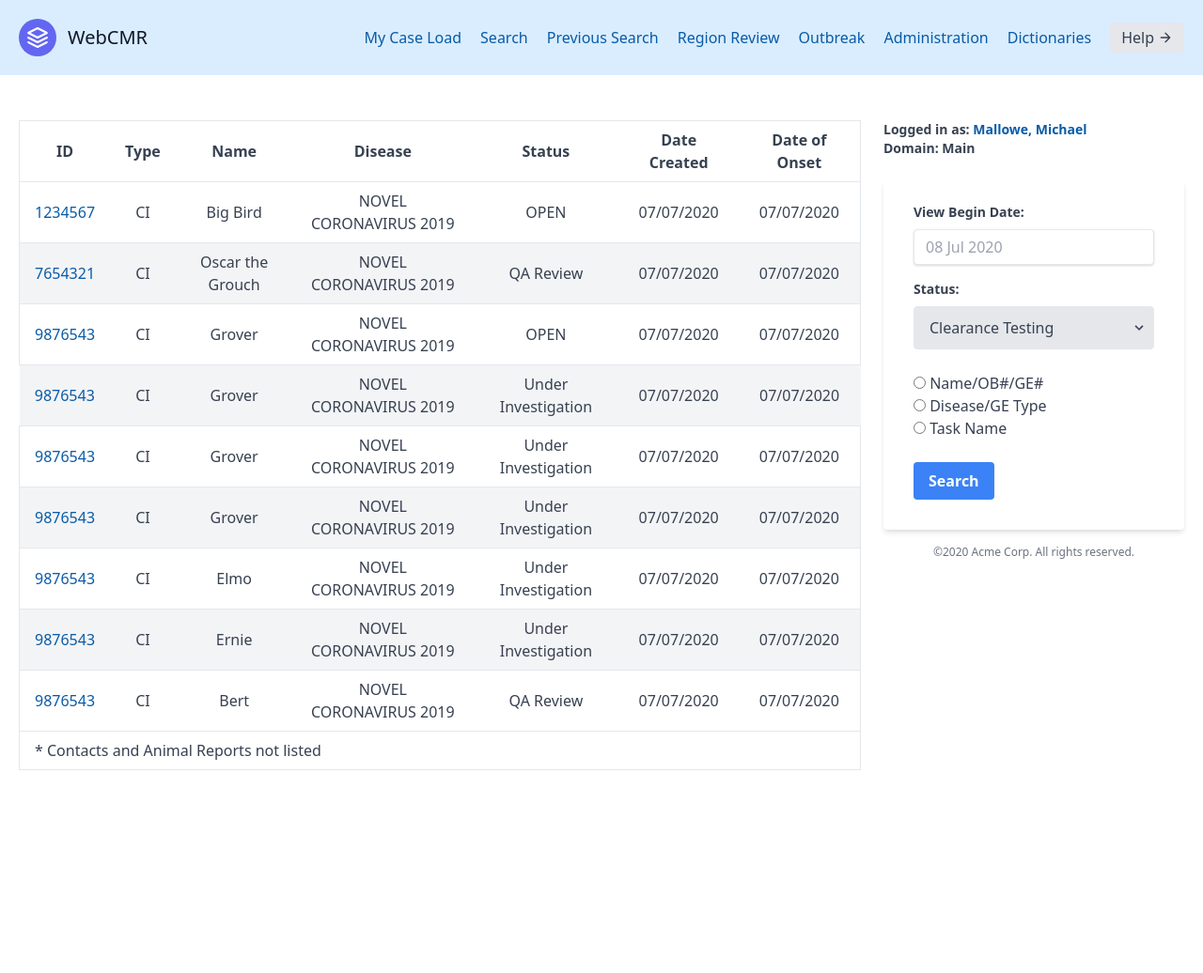
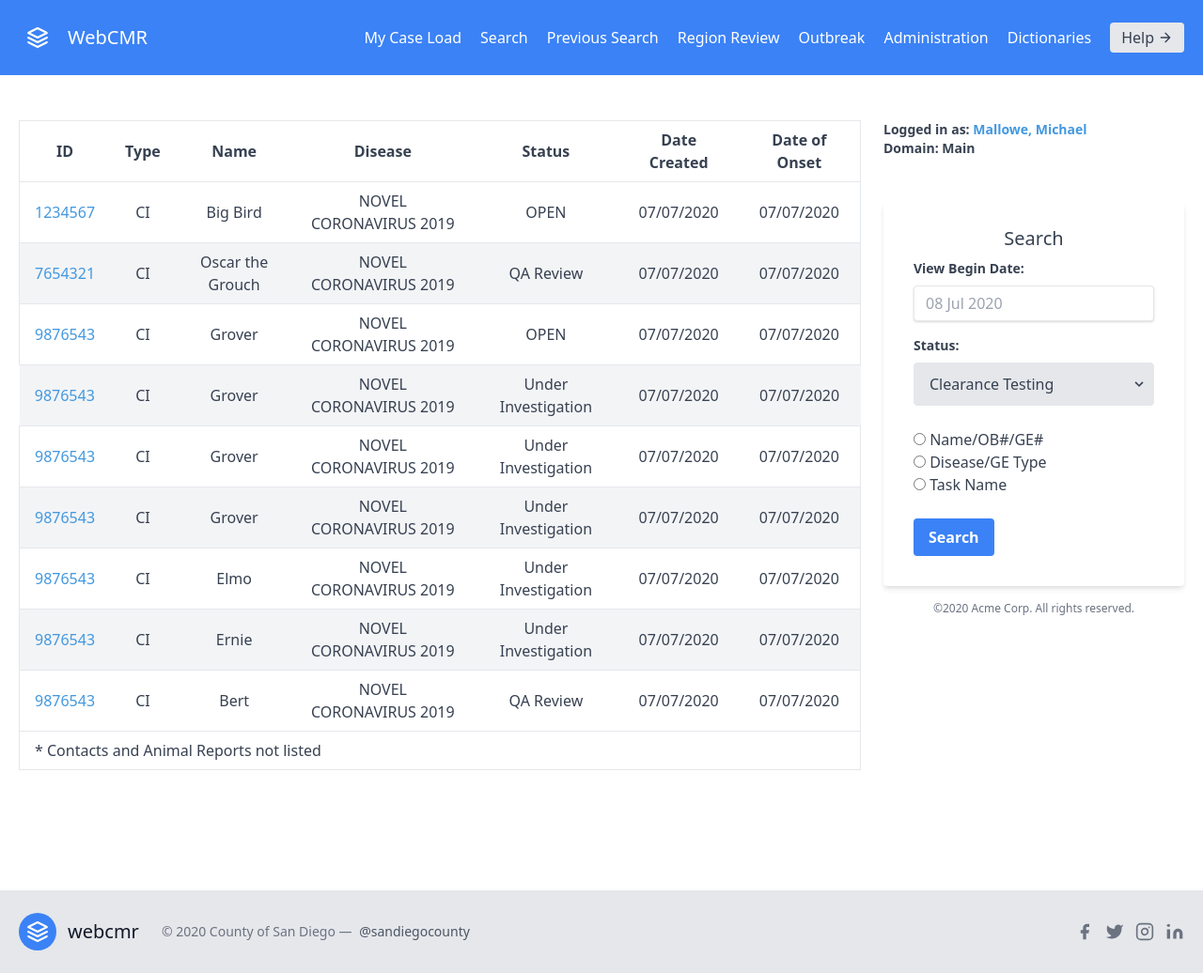
Before and after one commit to mykey007/contact-tracing-redesign, a website: page index.html in a window 1280 px wide. Shown: the whole page at 94% size. Before the commit the page ends 948 px from the top, so only its background shows below. Drawn offline with nearby package versions, Linux system fonts and the light colour scheme.

Commit message:
fixes link ui/ux; adds footer

```diff
--- a/index.html
+++ b/index.html
@@ -9,13 +9,13 @@
     <title>My Case Load - WebCMR</title>
 </head>
 <body>
-    <header class="text-gray-700 body-font">
+    <header class="text-gray-700 body-font bg-blue-500">
         <div class="container mx-auto flex flex-wrap p-5 flex-col md:flex-row items-center">
           <a class="flex title-font font-medium items-center text-gray-900 mb-4 md:mb-0">
-            <svg xmlns="http://www.w3.org/2000/svg" fill="none" stroke="currentColor" stroke-linecap="round" stroke-linejoin="round" stroke-width="2" class="w-10 h-10 text-white p-2 bg-indigo-500 rounded-full" viewBox="0 0 24 24">
+            <svg xmlns="http://www.w3.org/2000/svg" fill="none" stroke="currentColor" stroke-linecap="round" stroke-linejoin="round" stroke-width="2" class="w-10 h-10 text-white p-2 bg-blue-500 rounded-full" viewBox="0 0 24 24">
               <path d="M12 2L2 7l10 5 10-5-10-5zM2 17l10 5 10-5M2 12l10 5 10-5"></path>
             </svg>
-            <p class="ml-3 text-xl block">WebCMR</p>
+            <p class="ml-3 text-xl block white">WebCMR</p>
             <!-- <p class="text-sm">County of San Diego</p> -->
           </a>
           <nav class="md:ml-auto flex flex-wrap items-center text-base justify-center">
@@ -141,11 +141,12 @@
 
 
             <div class="w-full max-w-xs ml-6">
-              <div class="text-left block text-gray-700 text-sm font-bold mb-6">
+              <div class="text-left block text-gray-700 text-sm font-bold mb-12">
                 <p>Logged in as: <a href="#">Mallowe, Michael</a> </p>
                 <p>Domain: Main</p>
               </div>
               <form class="bg-white shadow-md rounded px-8 pt-6 pb-8 mb-4">
+                <legend class="text-xl mb-2">Search</legend>
               <div class="mb-4">
                   <label class="text-left block text-gray-700 text-sm font-bold mb-2" for="username">
                     View Begin Date:
@@ -197,5 +198,45 @@
         </div>
       </section>
 
+
+      <footer class="text-gray-700 body-font">
+        <div class="bg-gray-200">
+          <div class="container px-5 py-6 mx-auto flex items-center sm:flex-row flex-col">
+            <a class="flex title-font font-medium items-center md:justify-start justify-center text-gray-900">
+              <svg xmlns="http://www.w3.org/2000/svg" fill="none" stroke="currentColor" stroke-linecap="round" stroke-linejoin="round" stroke-width="2" class="w-10 h-10 text-white p-2 bg-blue-500 rounded-full" viewBox="0 0 24 24">
+                <path d="M12 2L2 7l10 5 10-5-10-5zM2 17l10 5 10-5M2 12l10 5 10-5"></path>
+              </svg>
+              <span class="ml-3 text-xl">webcmr</span>
+            </a>
+            <p class="text-sm text-gray-500 sm:ml-6 sm:mt-0 mt-4">© 2020 County of San Diego —
+              <a href="https://twitter.com/sandiegocounty" rel="noopener noreferrer" class="text-gray-600 ml-1" target="_blank">@sandiegocounty</a>
+            </p>
+            <span class="inline-flex sm:ml-auto sm:mt-0 mt-4 justify-center sm:justify-start">
+              <a class="text-gray-500">
+                <svg fill="currentColor" stroke-linecap="round" stroke-linejoin="round" stroke-width="2" class="w-5 h-5" viewBox="0 0 24 24">
+                  <path d="M18 2h-3a5 5 0 00-5 5v3H7v4h3v8h4v-8h3l1-4h-4V7a1 1 0 011-1h3z"></path>
+                </svg>
+              </a>
+              <a class="ml-3 text-gray-500">
+                <svg fill="currentColor" stroke-linecap="round" stroke-linejoin="round" stroke-width="2" class="w-5 h-5" viewBox="0 0 24 24">
+                  <path d="M23 3a10.9 10.9 0 01-3.14 1.53 4.48 4.48 0 00-7.86 3v1A10.66 10.66 0 013 4s-4 9 5 13a11.64 11.64 0 01-7 2c9 5 20 0 20-11.5a4.5 4.5 0 00-.08-.83A7.72 7.72 0 0023 3z"></path>
+                </svg>
+              </a>
+              <a class="ml-3 text-gray-500">
+                <svg fill="none" stroke="currentColor" stroke-linecap="round" stroke-linejoin="round" stroke-width="2" class="w-5 h-5" viewBox="0 0 24 24">
+                  <rect width="20" height="20" x="2" y="2" rx="5" ry="5"></rect>
+                  <path d="M16 11.37A4 4 0 1112.63 8 4 4 0 0116 11.37zm1.5-4.87h.01"></path>
+                </svg>
+              </a>
+              <a class="ml-3 text-gray-500">
+                <svg fill="currentColor" stroke="currentColor" stroke-linecap="round" stroke-linejoin="round" stroke-width="0" class="w-5 h-5" viewBox="0 0 24 24">
+                  <path stroke="none" d="M16 8a6 6 0 016 6v7h-4v-7a2 2 0 00-2-2 2 2 0 00-2 2v7h-4v-7a6 6 0 016-6zM2 9h4v12H2z"></path>
+                  <circle cx="4" cy="4" r="2" stroke="none"></circle>
+                </svg>
+              </a>
+            </span>
+          </div>
+        </div>
+      </footer>
 </body>
 </html>
--- a/style.css
+++ b/style.css
@@ -3,19 +3,27 @@ body {
 }
 
 header .container {
-    background-color: #d9edff;
+    /* background-color: #4298df; */
 }
 
 .align-center {
     align-items: center;
 }
 
-a {
-    color: #095ba7;
+.white {
+    color: #fff
+}
+
+header a {
+    color: #fff;
+}
+
+section a {
+    color: #4298df
 }
 
 a:hover {
-    color: #222;
+    color: #2b6cb0;
 }
 
 .border-l {
```
